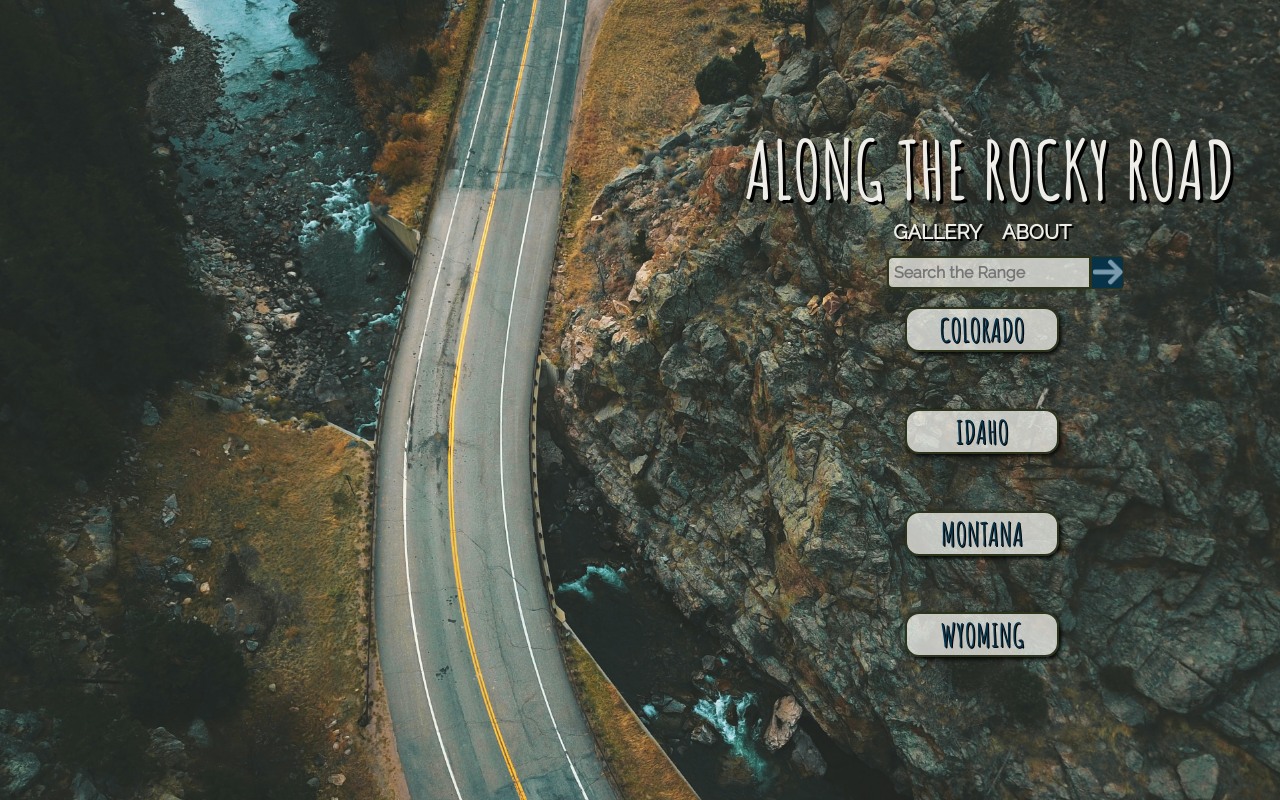
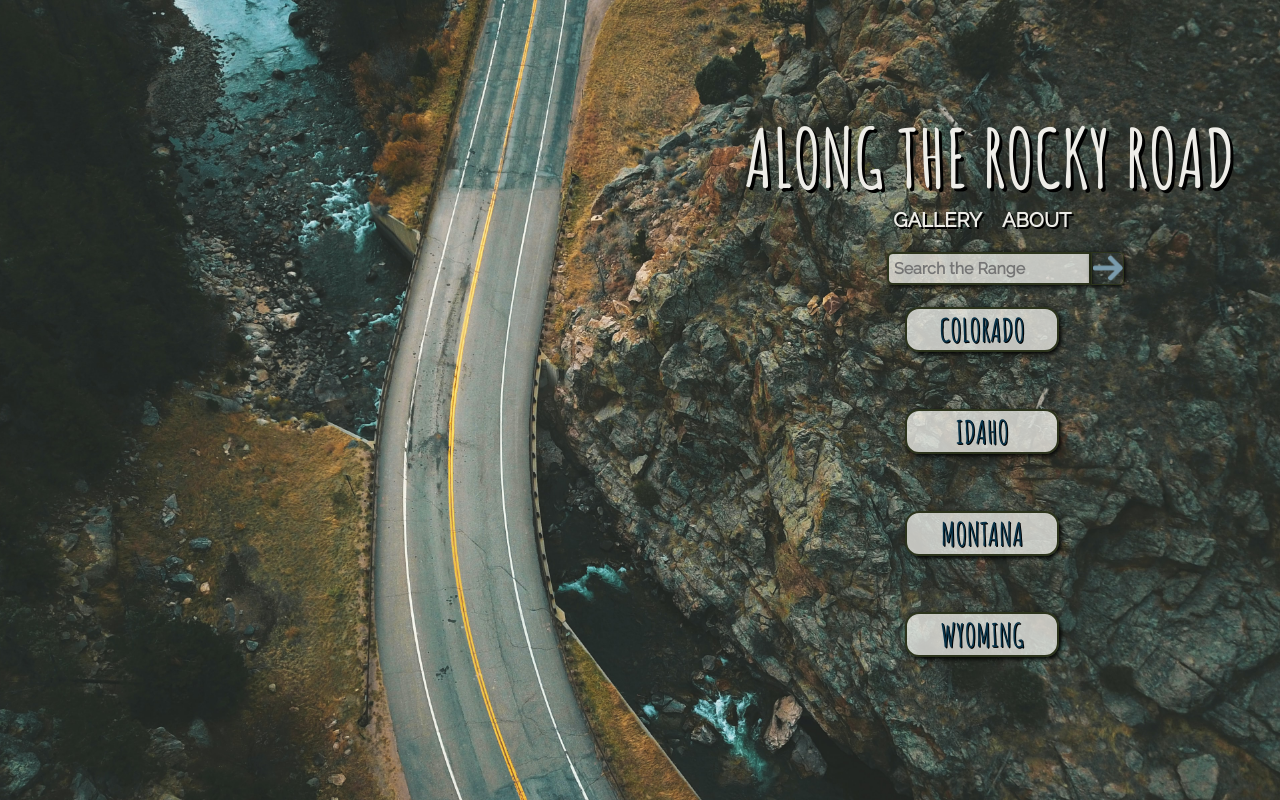
Before and after one commit to leighlars/rocky-road, a React (Create React App) app: page /home in a window 1280 px wide. Built offline with nearby package versions, Linux system fonts and the light colour scheme; no server answers; a web font is replaced by a local one.

Commit message:
Style Home page input

```diff
--- a/src/Home/Home.scss
+++ b/src/Home/Home.scss
@@ -29,7 +29,7 @@
       padding: 0;
       margin: 0;
       margin-right: 9em;
-      margin-bottom: .5em;
+      margin-bottom: 1em;
     }
     .nav-btns {
       color: $alabaster;
@@ -38,7 +38,19 @@
     }
     form {
       margin-right: 7em;
-      margin-bottom: 1em;
+      margin-bottom: 2em;
+      input {
+        box-shadow: 1px 1px 5px black;
+      }
+      .search-icon {
+        background: transparent;
+        border: 1px solid $pineGreen;
+        box-shadow: 1px 1px 5px black;
+        &:hover {
+          background: $prussianBlue;
+          box-shadow: 1px 1px 5px white;
+        }
+      }
     }
   }
   .home-link, .state-link, .search-link {
```
Also changed, not shown: 1 other file (tests, documents, lock files or other folders).
